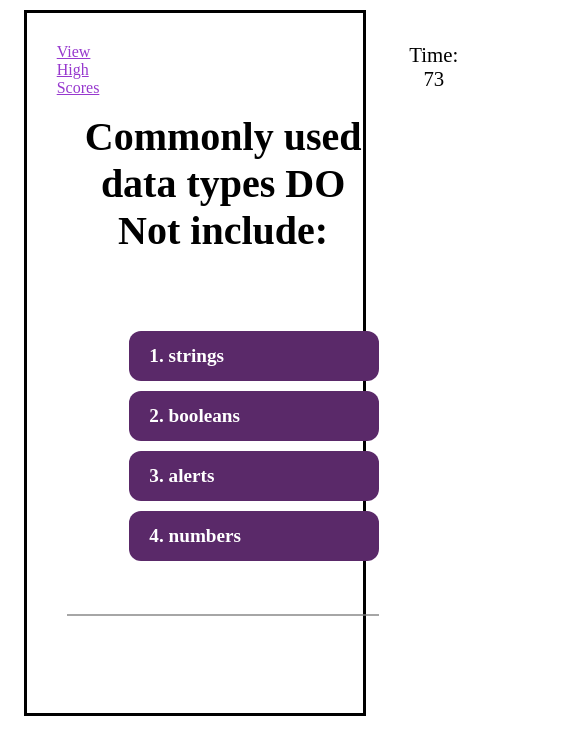
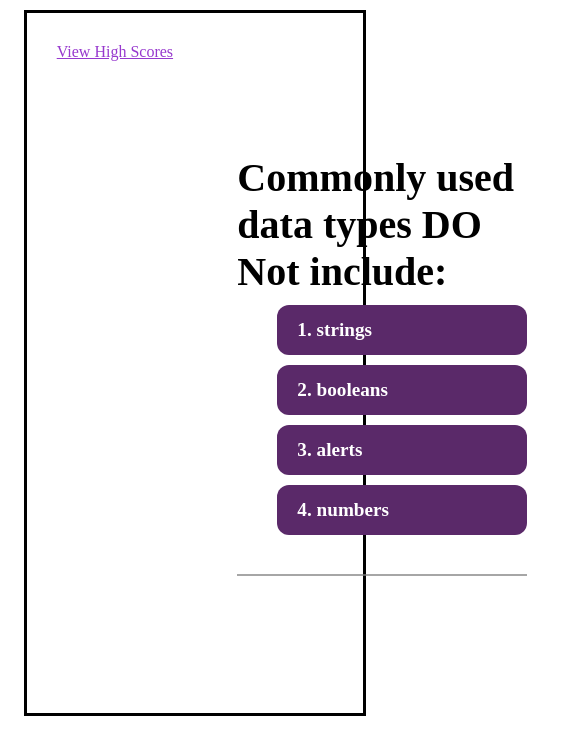
Before and after one commit to rtrevill/Coding-Quiz, a plain HTML site: page index.html in a window 390 px wide. Both pictures are taken after a click on the button "Start Quiz". Shown: the top 754 px of the page, 585 px wide, since content can reach past the window. Drawn offline with Linux system fonts and the light colour scheme.

Commit message:
more refining layout

```diff
--- a/assets/files/app.css
+++ b/assets/files/app.css
@@ -6,22 +6,36 @@
     margin: 10px auto;
 }
 
+#options {
+margin-left: 0;
+
+}
+
 #quiz-box {
 display: flex;
 flex-wrap: wrap;
 flex-direction: column;
 justify-content: center;
-align-content: flex-end;
-margin: auto;
-/* margin-left: 20%; */
+align-content: flex-start;
+/* margin: auto;  */
+margin-left: 10%;
+margin-right: 10%;
 /* margin-top: auto;
 margin-bottom: auto; */
+
+
 
 }
 h1 {
     margin-bottom: 0;
     font-size: 2.5rem;
     text-align: center;
+}
+
+h2 {
+    margin-bottom: 0;
+    font-size: 2.5rem;
+    text-align: left;
 }
 
 p {
@@ -34,7 +48,7 @@ ol {
     list-style: decimal inside;
     font-weight: 700;
     font-size: 1.2rem;
-    padding-left: 25%;
+    margin: 0 auto;
 
     }
 .list-item-container {
@@ -57,7 +71,7 @@ li {
     line-height: 50px;
 }
 
-h2 {
+h3 {
     border-top: 2px solid gray;
     font-size: 1.8rem;
     color: gray;
@@ -68,6 +82,7 @@ h2 {
     color: rgb(151, 56, 206);
     margin: 30px;
     height: 20px;
+    min-width: 117px;
 }
 
 #highScoreLink:hover {
--- a/assets/files/app.js
+++ b/assets/files/app.js
@@ -1,10 +1,11 @@
 var timeEl = document.getElementById('timer');
 var answers = document.querySelectorAll("#options li");
 var H1 = document.querySelector('h1');
+var questionText = document.querySelector('h2');
 var qBox = document.querySelector('#quiz-box');
 var listDivs = document.querySelectorAll('.list-item-container')
 var score=0;
-var i= 0;
+var qNum= 0;
 // var win= 0;
 // var lose = 0;
 var newcounter = 0;
@@ -18,7 +19,9 @@ var submit = document.getElementById('submit-score');
 
 
 function beforeStart(){
+
     H1.innerText = "Coding Quiz Challenge"
+    questionText.classList.toggle('invis');
     introText.innerText = "Try to answer the following code related questions within the time limit. \n Keep in mind that incorrect answers will penalise your score/time by ten seconds."
     startButton.innerText = "Start Quiz"
 }
@@ -94,31 +97,32 @@ var questions = [
 ]
 
 function askQuestions(){
-
-    H1.innerHTML = questions[i].Question;
-    answers[0].innerHTML = questions[i].Answer1;
-    answers[1].innerHTML = questions[i].Answer2;
-    answers[2].innerHTML = questions[i].Answer3;
-    answers[3].innerHTML = questions[i].Answer4;
+    H1.classList.add('invis');
+    questionText.classList.remove('invis');
+    questionText.innerHTML = questions[qNum].Question;
+    answers[0].innerHTML = questions[qNum].Answer1;
+    answers[1].innerHTML = questions[qNum].Answer2;
+    answers[2].innerHTML = questions[qNum].Answer3;
+    answers[3].innerHTML = questions[qNum].Answer4;
 };
 
 
 
 
 var usersChoice = qBox.addEventListener("click", function listener(event){
-    var correctAnswer = questions[i].Correct;
+    var correctAnswer = questions[qNum].Correct;
     console.log(correctAnswer);
     element = event.target;
-    console.log(i);
+    console.log(qNum);
             if (element.matches('li')&&(timer>0)&&(newcounter<questions.length)){
                 if (element.textContent===correctAnswer){
                     console.log("Correct!!");
-                    i++;
+                    qNum++;
                     newcounter++;
                     // win++
                     // console.log("Wins: "+win);
                     // console.log("Losses: "+lose);
-                    footResult.innerText="Correct!!";
+                    footResult.innerText="Correct!";
                     // listDivs.style.display='none';
                     askQuestions();
                     return;
@@ -126,13 +130,13 @@ var usersChoice = qBox.addEventListener("click", function listener(event){
                     }
                 else if (element.textContent!==correctAnswer){
                     console.log("Incorrect!!");
-                    i++;
+                    qNum++;
                     newcounter++;
                     // lose++
                     // console.log("Wins: "+win);
                     // console.log("Losses: "+lose);
                     timer-=15;
-                    footResult.innerText="Wrong!!";
+                    footResult.innerText="Wrong!";
                     askQuestions();
                     return;
                     }
@@ -183,7 +187,7 @@ function postScore(score){
 
     console.log(gameScore);
     localStorage.setItem("Score", JSON.stringify(gameScore));
-    window.location.replace("./assets/files/highscores.html")
+    window.location.replace("./assets/files/highscores.html");
 }
 
 
@@ -194,6 +198,8 @@ function topScore(prevScores){
 
 
 function endOfGame() {
+    H1.classList.remove('invis');
+    questionText.classList.add('invis');
     H1.innerText = "Game Over!!";
     introText.classList.toggle('invis');
     introText.innerText = ("you scored "+timer+" points");
--- a/index.html
+++ b/index.html
@@ -11,6 +11,7 @@
         <a href="./assets/files/highscores.html" id="highScoreLink">View High Scores</a>
         <div id="quiz-box">
             <h1>dssdhsdhfsldjkhsldfjslkd</h1>
+            <h2></h2>
             <p id="intro-text"></p>
             <button id="start-game" class = "btn"></button>
             <form action="" class="invis">
@@ -33,7 +34,7 @@
                     <li></li>
                 </div>
             </ol>
-            <h2 id="result"></h2>
+            <h3 id="result"></h3>
         </div>
         <p id="timer"></p>
     </div>
```
Also changed, not shown: assets/files/app2-hs.js (+15 -0 lines), assets/files/highscores.html (+2 -2 lines).
